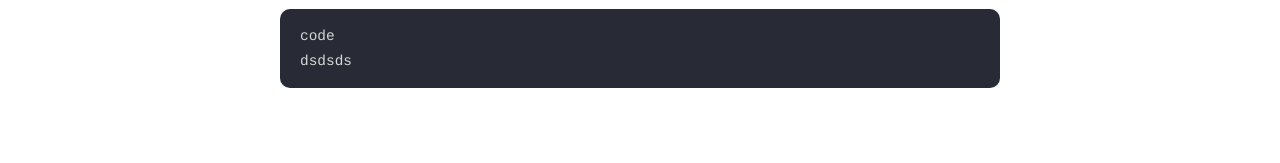
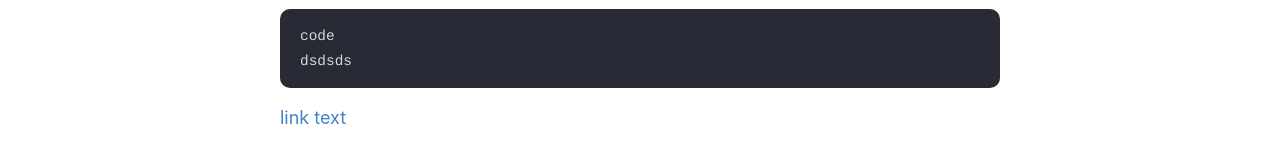
Before and after one commit to hello-party/hello-party-old.github.io, a Jekyll site: the page built from _posts/2021-02-04-hello.md, in a window 1280 px wide. Shown: the part 310-473 px from the top of the page. Built offline with Jekyll 4.4.1, drawn with Linux system fonts in a browser that asks for light colours.

Commit message:
Update 2021-02-04-hello.md

```diff
--- a/_posts/2021-02-04-hello.md
+++ b/_posts/2021-02-04-hello.md
@@ -12,3 +12,5 @@ This is just a test.
 
     code
     dsdsds
+
+[link text](https://google.com)
```
